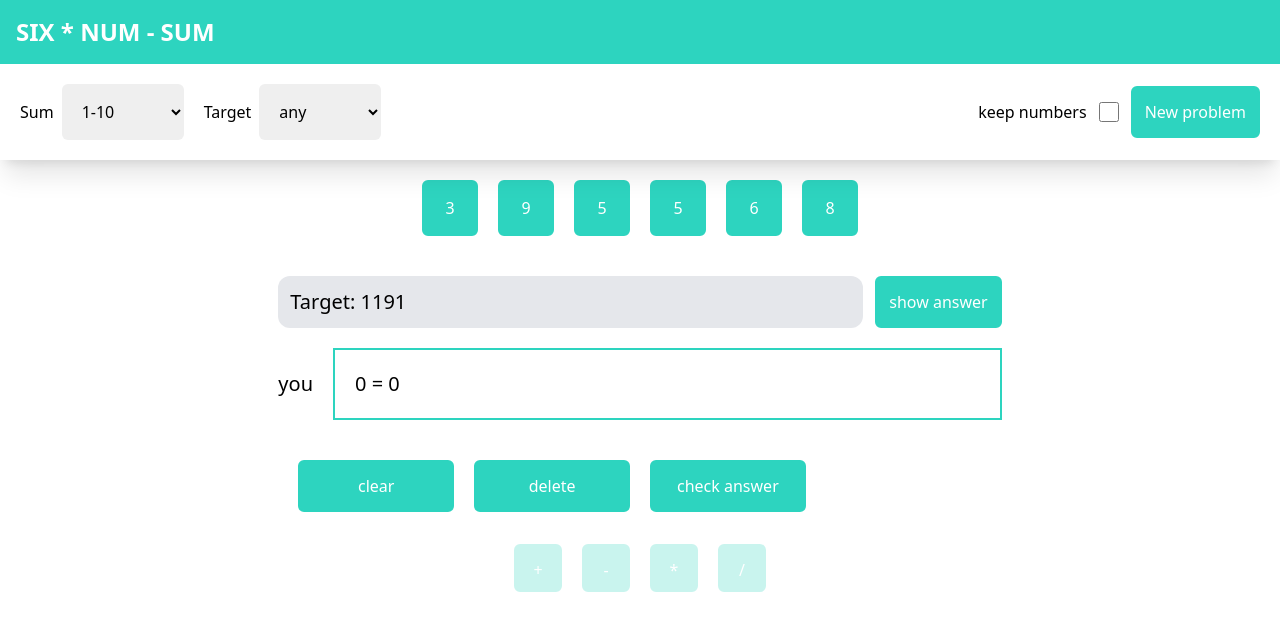
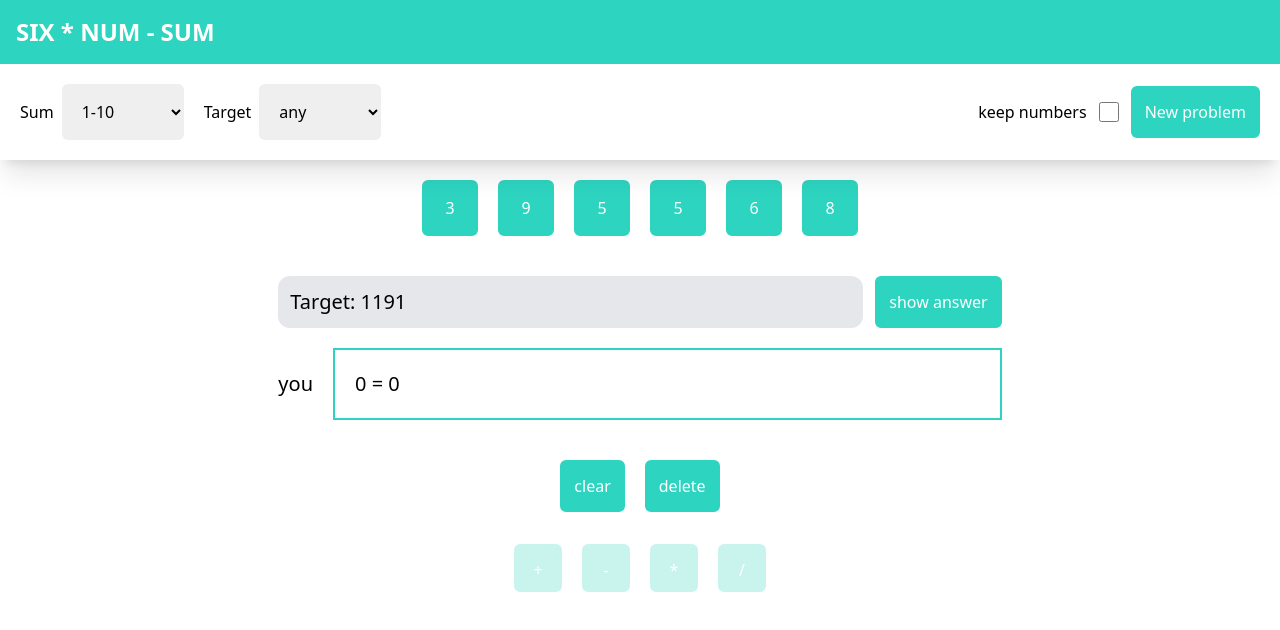
Before and after one commit to chris434/six-num-sum, a SvelteKit app: page / in a window 1280 px wide. Both pictures are taken after a click on the button "New problem". Shown: the top 630 px of the page. Built offline with nearby package versions, Linux system fonts and the light colour scheme.

Commit message:
refactor: remove check answerbutton

```diff
--- a/src/components/FunctionButtons.svelte
+++ b/src/components/FunctionButtons.svelte
@@ -4,8 +4,7 @@
 const {clearSum,deleteLast,checkAnswer}=getProblem()
 </script>
 
-<section class="grid grid-cols-2 lg:grid-cols-4 w-full lg:text-nowrap gap-5 p-5">
+<section class="flex justify-center w-full lg:text-nowrap gap-5 p-5">
 <Button onclick={clearSum}>clear</Button>
 <Button onclick={deleteLast}>delete</Button>
-<Button onclick={checkAnswer}>check answer</Button>
 </section>
```
